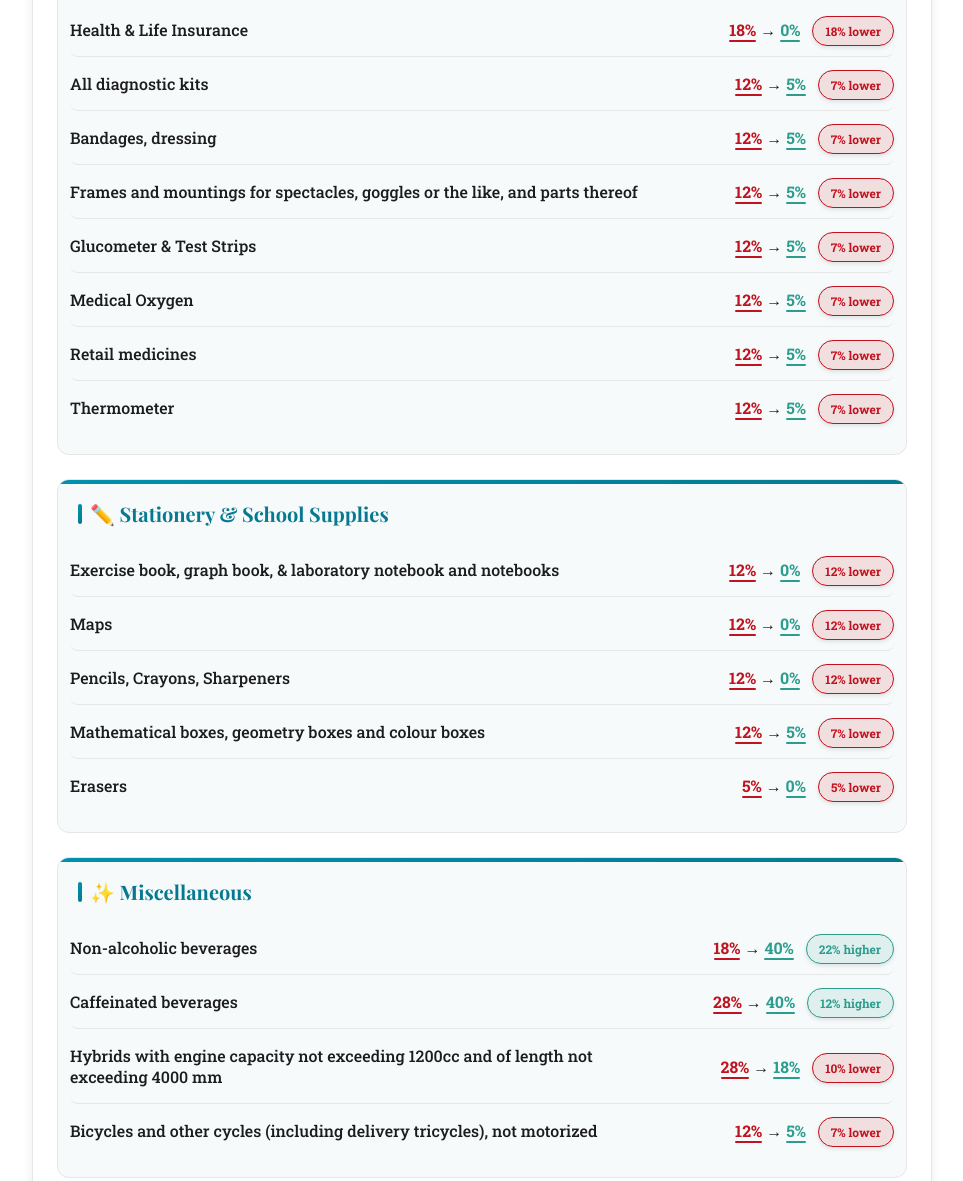
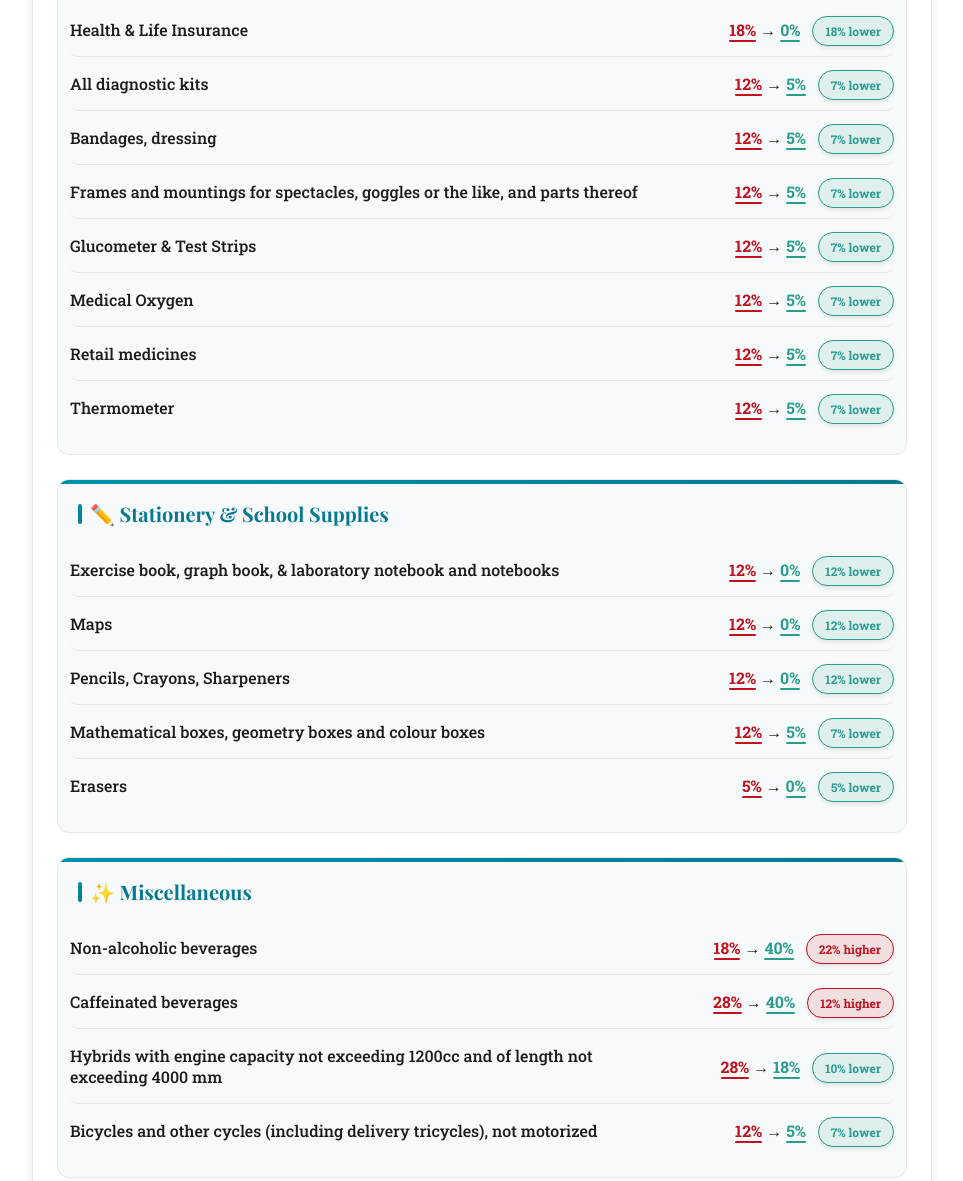
Before and after one commit to SuhasTPML/GST-changes, a plain HTML site: page GST_refactored.html in a window 1280 px wide. Shown: the part 913-2094 px from the top of the page, without its empty margins (158-1121 px from the left). Drawn offline with nearby package versions, Linux system fonts and the light colour scheme.

Commit message:
Update both GST_refactored.html and index.html with latest changes

```diff
--- a/GST_refactored.html
+++ b/GST_refactored.html
@@ -223,7 +223,7 @@
   }
 }
 *{box-sizing:border-box}
-body{margin:0;background:#fff;scroll-behavior:smooth;}
+body{margin:0;background:#fff;scroll-behavior:smooth;padding-bottom:100px;}
 .dh-gst-widget{
   font-family:"Roboto Slab", serif;
   color:var(--ink);
@@ -331,11 +331,11 @@ body{margin:0;background:#fff;scroll-behavior:smooth;}
 .new::before{background:var(--green);}
 /* Arrow delta styles */
 .delta{border-radius:999px;padding:6px 12px;font-size:12px;margin-left:8px;border:1px solid transparent;font-weight:700;box-shadow:0 2px 4px rgba(0,0,0,0.1);}
-.delta-up{color:var(--green);border-color:var(--green);background:rgba(42,157,143,.12);}
-.delta-down{color:var(--red);border-color:var(--red);background:rgba(193,18,31,.12);}
+.delta-up{color:var(--red);border-color:var(--red);background:rgba(193,18,31,.12);}
+.delta-down{color:var(--green);border-color:var(--green);background:rgba(42,157,143,.12);}
 .delta-zero{color:var(--muted);border-color:var(--border);background:#fff;}
-.kpi-up{color:var(--green);font-weight:700}
-.kpi-down{color:var(--red);font-weight:700}
+.kpi-up{color:var(--red);font-weight:700}
+.kpi-down{color:var(--green);font-weight:700}
 details{border:1px solid var(--border);border-radius:var(--radius);margin-bottom:16px;box-shadow:var(--shadow);overflow:hidden;}
 summary{
   list-style:none;
```
Also changed, not shown: index.html (+4 -4 lines).
